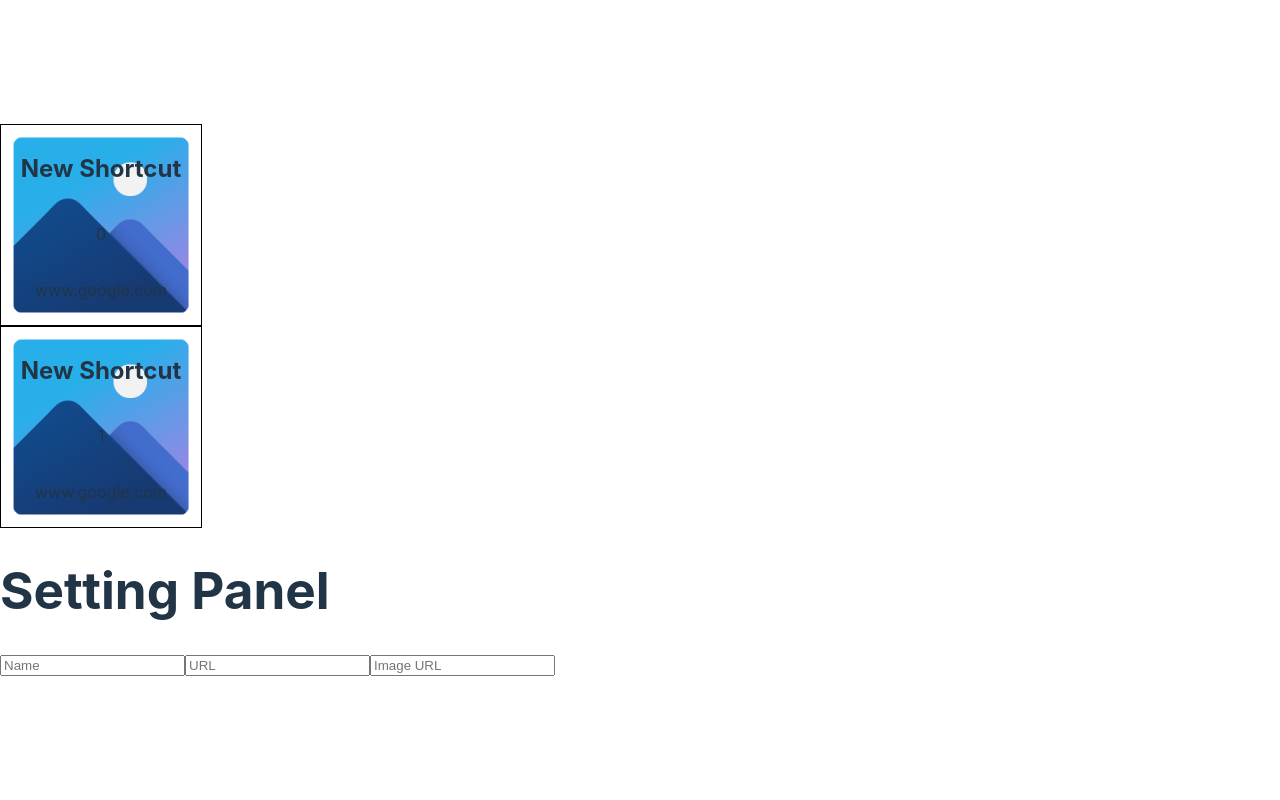
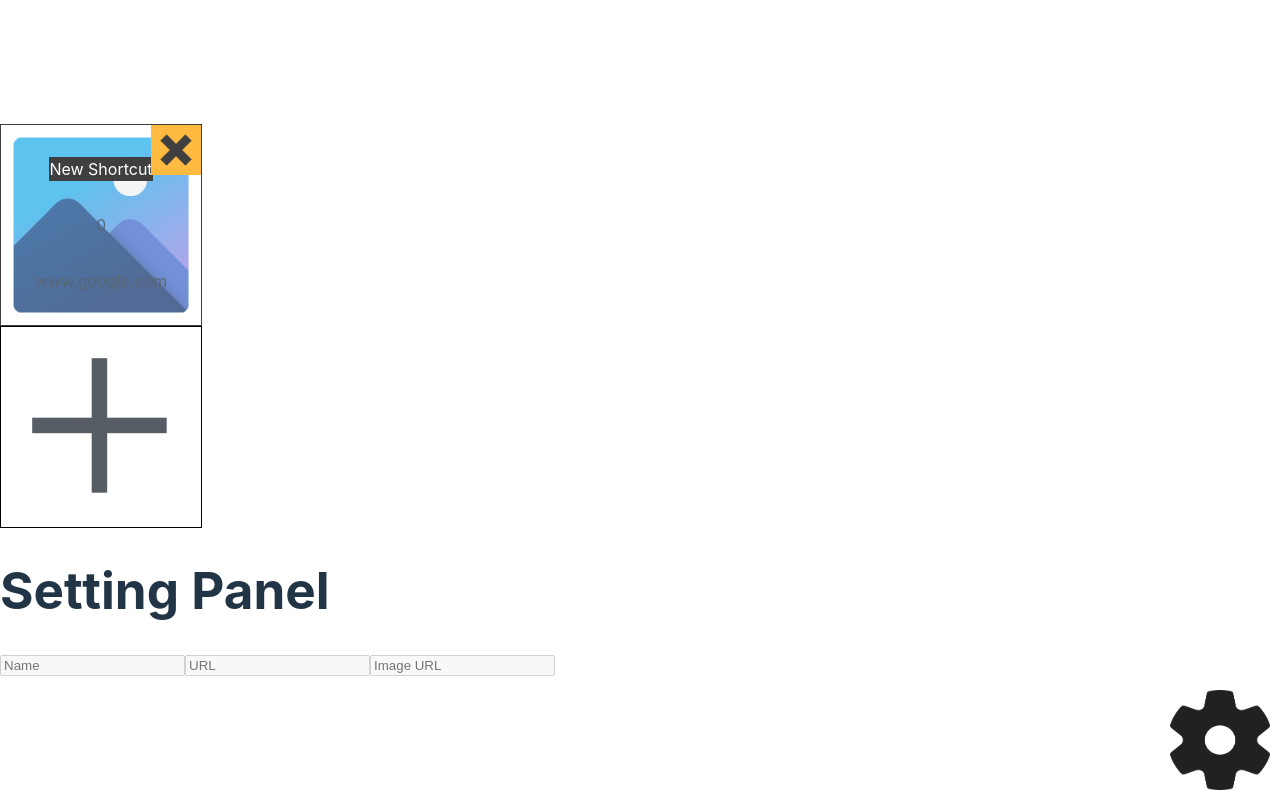
Before and after one commit to pxp888/startpage2, a React (Vite) app: page / in a window 1280 px wide. Built offline with nearby package versions, Linux system fonts and the light colour scheme.

Commit message:
add manual editing

```diff
--- a/src/App.css
+++ b/src/App.css
@@ -1,19 +1,12 @@
-.shortcut {
-	display: flex;
-	flex-direction: column;
-	justify-content: center;
-	align-items: center;
-
-	width: 200px;
-	height: 200px;
-
-	border: 1px solid #000;
+.setbutton {
+	position: fixed;
+	bottom: 10px;
+	right: 10px;
+	width: 100px;
+	height: 100px;
 }
 
-.shortcut img {
-	position: absolute;
-	object-fit: fill;
-	width: 200px;
-	height: 200px;
-	z-index: -1;
+.setbutton img {
+	width: 100%;
+	height: 100%;
 }
--- a/src/App.tsx
+++ b/src/App.tsx
@@ -7,7 +7,7 @@ import "./App.css";
 
 function App() {
 	const defaults = ["New Shortcut", "www.google.com", "./blankimage.png"];
-	const [shortcuts, setShortcuts] = useState([defaults, defaults]);
+	const [shortcuts, setShortcuts] = useState([defaults]);
 	const [editMode, setEditMode] = useState(true);
 	const [selected, setSelected] = useState(-1);
 
@@ -16,19 +16,52 @@ function App() {
 	const [image, setImage] = useState("");
 
 	function clicked(index: number) {
+		if (!editMode) return;
 		console.log("clicked", index);
+		setSelected(index);
+		setName(shortcuts[index][0]);
+		setLink(shortcuts[index][1]);
+		setImage(shortcuts[index][2]);
+	}
+
+	function remover(index: number) {
+		console.log("remove", index);
+		setSelected(-1);
+		let cuts = shortcuts.filter((_, i) => i !== index);
+		setShortcuts(cuts);
+	}
+
+	function plusClicked() {
+		console.log("plus clicked");
+		let cuts = [...shortcuts, defaults];
+		setShortcuts(cuts);
+		setSelected(cuts.length - 1);
 	}
 
 	function nameChanged(name: string) {
 		setName(name);
+		let cuts = [...shortcuts];
+		cuts[selected][0] = name;
+		setShortcuts(cuts);
 	}
 
 	function linkChanged(link: string) {
 		setLink(link);
+		let cuts = [...shortcuts];
+		cuts[selected][1] = link;
+		setShortcuts(cuts);
 	}
 
 	function imageChanged(image: string) {
 		setImage(image);
+		let cuts = [...shortcuts];
+		cuts[selected][2] = image;
+		setShortcuts(cuts);
+	}
+
+	function toggleEditMode() {
+		setEditMode(!editMode);
+		setSelected(-1);
 	}
 
 	return (
@@ -46,11 +79,22 @@ function App() {
 								editMode={editMode}
 								selected={selected}
 								clicked={clicked}
+								remover={remover}
 							/>
 						))}
+
+						{editMode ? (
+							<div
+								className="plusbutton shortcut"
+								onClick={plusClicked}
+							>
+								<img src="./plus.png" alt="new icon button" />
+							</div>
+						) : null}
 					</div>
 				</div>
 
+				{editMode ? (
 					<div className="setting_area">
 						<SettingPanel
 							name={name}
@@ -59,8 +103,14 @@ function App() {
 							nameChanged={nameChanged}
 							linkChanged={linkChanged}
 							imageChanged={imageChanged}
+							selected={selected}
 						/>
 					</div>
+				) : null}
+			</div>
+
+			<div className="setbutton" onClick={toggleEditMode}>
+				<img src="./settings.png" alt="toggle settings" />
 			</div>
 		</>
 	);
--- a/src/components/SettingPanel.tsx
+++ b/src/components/SettingPanel.tsx
@@ -1,3 +1,5 @@
+import "./settingpanel.css";
+
 interface SettingPanelProps {
 	name: string;
 	link: string;
@@ -5,6 +7,7 @@ interface SettingPanelProps {
 	nameChanged: (name: string) => void;
 	linkChanged: (link: string) => void;
 	imageChanged: (image: string) => void;
+	selected: number;
 }
 
 function SettingPanel({
@@ -14,10 +17,12 @@ function SettingPanel({
 	nameChanged,
 	linkChanged,
 	imageChanged,
+	selected,
 }: SettingPanelProps) {
 	return (
 		<div>
 			<h1>Setting Panel</h1>
+			<div>
 				<input
 					type="text"
 					id="nameline"
@@ -26,6 +31,7 @@ function SettingPanel({
 					onChange={(e) => {
 						nameChanged(e.target.value);
 					}}
+					{...(selected === -1 ? {disabled: true} : {})}
 				/>
 				<input
 					type="text"
@@ -35,6 +41,7 @@ function SettingPanel({
 					onChange={(e) => {
 						linkChanged(e.target.value);
 					}}
+					{...(selected === -1 ? {disabled: true} : {})}
 				/>
 				<input
 					type="text"
@@ -44,7 +51,9 @@ function SettingPanel({
 					onChange={(e) => {
 						imageChanged(e.target.value);
 					}}
+					{...(selected === -1 ? {disabled: true} : {})}
 				/>
+			</div>
 		</div>
 	);
 }
--- a/src/components/Shortcut.tsx
+++ b/src/components/Shortcut.tsx
@@ -1,3 +1,5 @@
+import "./shortcut.css";
+
 interface ShortcutProps {
 	idx: number;
 	name: string;
@@ -6,6 +8,7 @@ interface ShortcutProps {
 	editMode: boolean;
 	selected: number;
 	clicked: (index: number) => void;
+	remover: (index: number) => void;
 }
 
 function Shortcut({
@@ -16,21 +19,34 @@ function Shortcut({
 	editMode,
 	selected,
 	clicked,
+	remover,
 }: ShortcutProps) {
 	const index = idx;
 	return (
 		<div
 			className={
-				"shortcut " +
-				(selected === index ? "selected" : "") +
-				(editMode ? "editmode" : "")
+				"shortcut" +
+				(selected === index ? " selected" : "") +
+				(editMode ? " editmode" : "")
 			}
 			onClick={() => clicked(index)}
 		>
-			<h2>{name}</h2>
+			<p className="name">{name}</p>
 			<p>{idx}</p>
 			<p>{link}</p>
 			<img src={image} alt="" />
+			{editMode ? (
+				<div className="xbutton">
+					<img
+						src="./x.webp"
+						alt="delete button"
+						onClick={(event) => {
+							event?.stopPropagation();
+							remover(index);
+						}}
+					/>
+				</div>
+			) : null}
 		</div>
 	);
 }
--- /dev/null
+++ b/src/components/settingpanel.css
@@ -0,0 +1,3 @@
+.settingpanel.grey {
+	opacity: 0.5;
+}
--- /dev/null
+++ b/src/components/shortcut.css
@@ -0,0 +1,53 @@
+.shortcut {
+	display: flex;
+	flex-direction: column;
+	justify-content: center;
+	align-items: center;
+
+	width: 200px;
+	height: 200px;
+
+	border: 1px solid #000;
+
+	position: relative;
+	cursor: pointer;
+}
+
+.shortcut.editmode {
+	opacity: 0.75;
+}
+
+.shortcut.selected {
+	box-shadow: 0 0 10px 5px orange;
+	z-index: 1;
+	opacity: 1;
+}
+
+.shortcut .name {
+	background-color: black;
+	color: white;
+}
+
+.shortcut img {
+	position: absolute;
+	object-fit: fill;
+	width: 200px;
+	height: 200px;
+	z-index: -1;
+}
+
+.xbutton {
+	position: absolute;
+	top: 0;
+	right: 0;
+	width: 25%;
+	height: 25%;
+	z-index: 1;
+
+	background-color: orange;
+}
+
+.xbutton img {
+	width: 100%;
+	height: 100%;
+}
```
Lines whose indentation alone changed are shown as unchanged.
